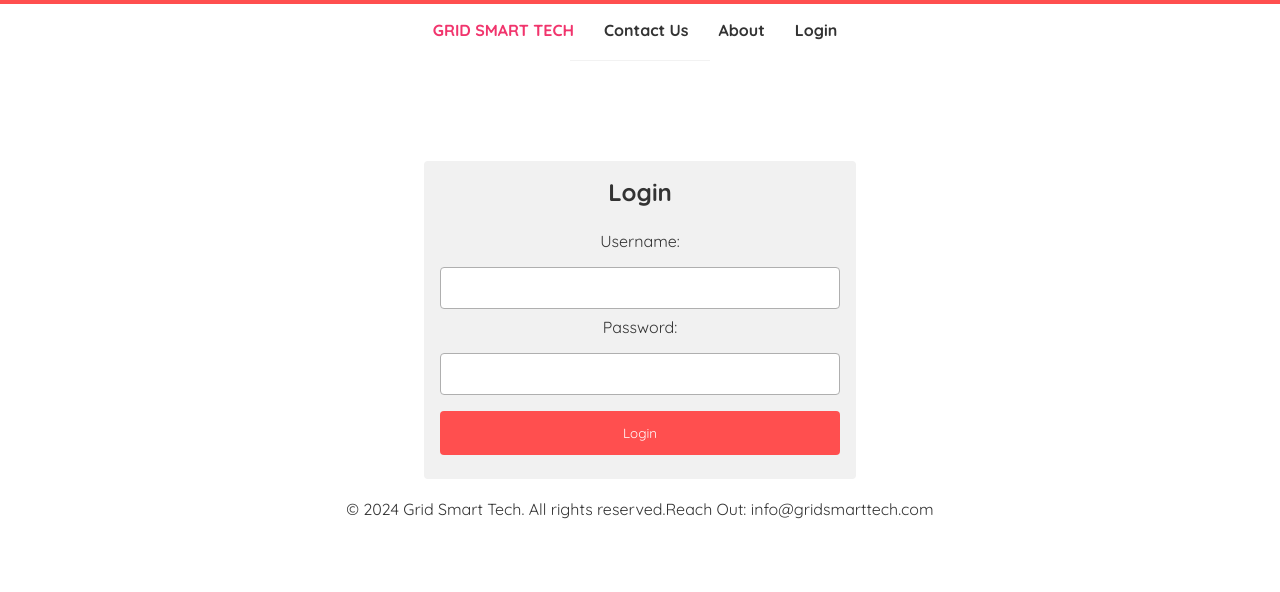
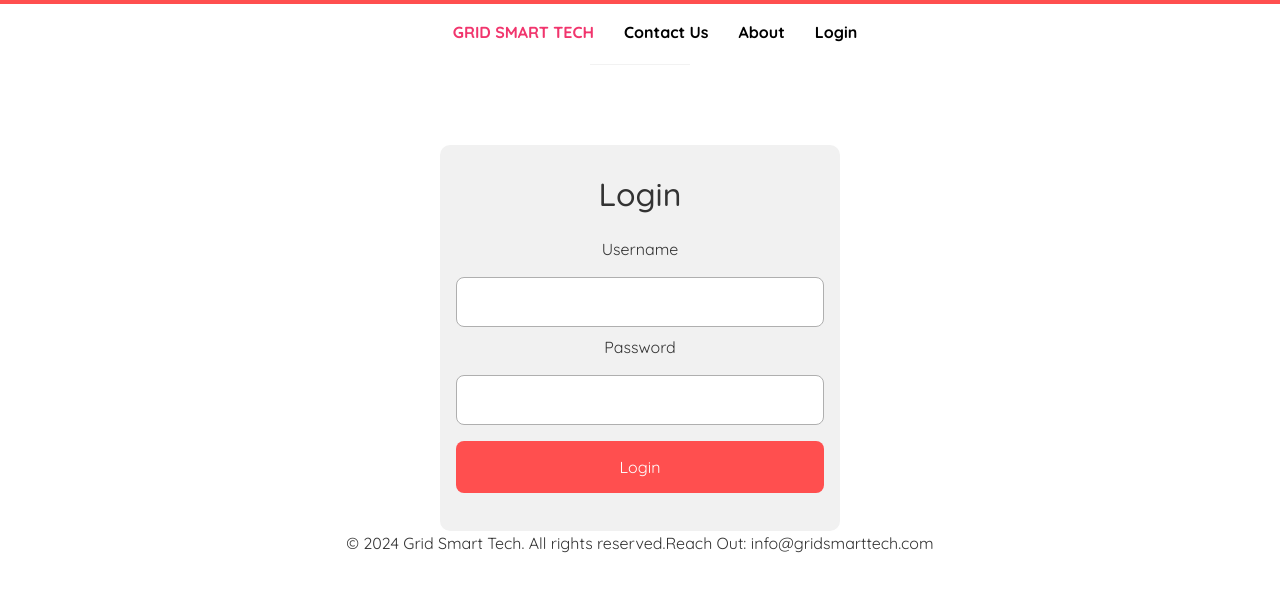
Before and after one commit to Aashish17405/BlockChain_based_Secured_Microgrid, a React (Create React App) app: page /login in a window 1280 px wide. Shown: the top 592 px of the page. Built offline with nearby package versions, Linux system fonts and the light colour scheme.

Commit message:
updated codes

```diff
--- a/public/index.html
+++ b/public/index.html
@@ -24,6 +24,7 @@
       work correctly both with client-side routing and a non-root public URL.
       Learn how to configure a non-root public URL by running `npm run build`.
     -->
+    <link href="https://cdn.jsdelivr.net/npm/bootstrap@5.3.2/dist/css/bootstrap.min.css" rel="stylesheet" integrity="sha384-T3c6CoIi6uLrA9TneNEoa7RxnatzjcDSCmG1MXxSR1GAsXEV/Dwwykc2MPK8M2HN" crossorigin="anonymous">
     <title>Grid Smart Tech</title>
   </head>
   <body>
@@ -39,5 +40,6 @@
       To begin the development, run `npm start` or `yarn start`.
       To create a production bundle, use `npm run build` or `yarn build`.
     -->
+    <script src="https://cdn.jsdelivr.net/npm/bootstrap@5.3.2/dist/js/bootstrap.bundle.min.js" integrity="sha384-C6RzsynM9kWDrMNeT87bh95OGNyZPhcTNXj1NW7RuBCsyN/o0jlpcV8Qyq46cDfL" crossorigin="anonymous"></script>
   </body>
 </html>
--- a/src/App.css
+++ b/src/App.css
@@ -1,3 +1,4 @@
+@import url('https://fonts.googleapis.com/css2?family=Quicksand:wght@300;400;500;600;700&display=swap');
 .App {
   text-align: center;
 }
--- a/src/App.js
+++ b/src/App.js
@@ -10,7 +10,6 @@ import About from './About';
 import Footer from './Footer';
 import Middleman from './Middleman';
 import Consumer from './Consumer';
-import OTP from './OTP';
 import PrivateRoutes from './PrivateRoute';
 import { AuthProvider } from './Authcontext';
 import { Flip, ToastContainer } from 'react-toastify';
@@ -31,12 +30,10 @@ return (
       <Router>
         <ProgressBar/>
         <Navbar isLoggedIn={isLoggedIn} setIsLoggedIn={setIsLoggedIn} />
-        <div className='content'>
           <Routes>
             <Route path='/' element={<Home/>} />
             <Route path='/ContactUs' element={<ContactUs />} />
             <Route path='/About' element={<About />} />
-            <Route path='/otp' element={<OTP/>}/>
             <Route element={<Login setIsLoggedIn={setIsLoggedIn} />} path="/login" exact />
             <Route element={<PrivateRoutes />}>
               <Route element={checkRole('toplevel') ? <Organization /> : <Navigate to="/login" />} path="/toplevel" exact />
@@ -47,7 +44,6 @@ return (
 
             <Route path='*' element={<Error/>}></Route>
           </Routes>
-        </div>
         <Footer></Footer>
       </Router>
       <ToastContainer
--- a/src/Consumer.js
+++ b/src/Consumer.js
@@ -50,20 +50,24 @@ function Consumer() {
 
   return (
     <div>
-      <h1>Graph for your house Load</h1>
+      <h1>Graph for your house Load</h1><br></br>
       <div>
-        {billAmount !== null && <p>Bill Amount for last hour: ₹{billAmount}</p>}
+        {billAmount !== null && <h5>Bill Amount for last hour: ₹{billAmount}</h5>}
+        </div>
+      <div>
         {graphImage && (<img src={graphImage} alt="Bar Graph" />)}
         </div>
+        <br></br>
       <div>
         <h1>Last 15 days Load Info</h1>
+        <div class="table-responsive">
           <TableContainer component={Paper} style={{ maxHeight: 'none', overflow: 'auto' }}>
-          <Table aria-label="your table">
+            <Table aria-label="your table" class="table table-bordered">
               <TableHead>
                 <TableRow>
                   {tableData.length > 0 &&
                     tableData[0].map((header, index) => (
-                    <TableCell key={`header-${index}`} align="center">
+                      <TableCell class="table-light" key={`header-${index}`} align="center">
                         {header}
                       </TableCell>
                     ))}
@@ -84,6 +88,7 @@ function Consumer() {
           </TableContainer>
         </div>
       </div>
+    </div>
   );
 }
 
--- a/src/ContactUs.js
+++ b/src/ContactUs.js
@@ -52,23 +52,24 @@ const ContactUs = () => {
   };
 
   return (
+    <div className='content'>
     <div className="contact-form">
       <h2>Fill the form</h2>
       <form onSubmit={handleSubmit}>
         <div>
-          <label htmlFor="username" className="contact-form label">Username:</label>
+          <label htmlFor="username" className="contact-form label">Username</label>
           <input type="text" id="username" name="username" autoComplete='off' className="contact-form input" onChange={handleInputChange} />
         </div>
         <div>
-          <label htmlFor="position" className="contact-form label">Position:</label>
+          <label htmlFor="position" className="contact-form label">Position</label>
           <input type="text" id="position" name="position" autoComplete='off' className="contact-form input" onChange={handleInputChange} />
         </div>
         <div>
-          <label htmlFor="aadhar" className="contact-form label">Aadhar ID:</label>
+          <label htmlFor="aadhar" className="contact-form label">Aadhar ID</label>
           <input type="text" id="aadhar" name="aadhar" autoComplete='off' className={`contact-form input ${aadharError ? 'error' : ''}`} maxLength={12} onChange={handleInputChange}/>
         </div>
         <div className="feed">
-          <label htmlFor="feedback" className="contact-form label">Feedback:</label>
+          <label htmlFor="feedback" className="contact-form label">Feedback</label>
           <textarea id="feedback" name="feedback" autoComplete='off' className="contact-form textarea" onChange={handleInputChange}></textarea>
         </div>
         <button type="submit" className="contact-form button">Submit</button>
@@ -79,6 +80,7 @@ const ContactUs = () => {
         </div>
       )}
     </div>
+    </div>
   );
 };
 
--- a/src/Home.js
+++ b/src/Home.js
@@ -4,6 +4,7 @@ const Home = () => {
 
     const videoUrl = 'https://www.youtube.com/embed/ATqA6rFWuiQ';
     return (
+        <div className='content'>
         <div className="home">
             <h1 style={{margin:"30px", paddingLeft:"41px"}}>Welcome to the Microgrid </h1>
             <div>
@@ -24,7 +25,7 @@ const Home = () => {
                         "We owe it to ourselves and to the next generation to conserve the environment so that we can bequeath our children a sustainable world that benefits all." - A. P. J. Abdul Kalam
                     </p>
                     <p className='quote'>
-                        "Don't be reckless with electricity; use it wisely, conserve it for a brighter future." - Chetan Bhagat
+                        "Don't be reckless with electricity; use it wisely, conserve it for a brighter future." <br></br>- Chetan Bhagat
                     </p>
                 </div>
             </div>
@@ -102,6 +103,7 @@ const Home = () => {
                 </div>
             </div>
         </div>
+        </div>
     );
 }
 export default Home;
--- a/src/Login.js
+++ b/src/Login.js
@@ -174,7 +174,7 @@ const Login = ({ setIsLoggedIn }) => {
         otp,
       });
       if (response.status === 200) {
-        toast.success('OTP verification successful! Redirecting...', { autoClose: 2000 });
+        toast.success('OTP verification successful! Redirecting...', { autoClose: 1000 });
         setIsLoggedIn(true);
         setFailedAttempts(0);
         localStorage.setItem('access_token', accessToken);
@@ -197,25 +197,26 @@ const Login = ({ setIsLoggedIn }) => {
   };
 
   return (
+
     <div className="login-box">
       <h2 className="log">Login</h2>
       <form onSubmit={handleLogin}>
         <div>
           <label htmlFor="username" className="form-label">
-            Username:
+            Username
           </label>
           <input type="text" id="username" name="username" className="form-input" autoComplete="off" value={username} onChange={(e) => setUsername(e.target.value)}/>
         </div>
         <div>
           <label htmlFor="password" className="form-label">
-            Password:
+            Password
           </label>
           <input type="password" id="password" name="password" className="form-input" autoComplete="off" value={password} onChange={(e) => setPassword(e.target.value)}/>
         </div>
         {otpSent && (
           <div>
             <label htmlFor="otp" className="form-label">
-              Enter OTP:
+              Enter OTP
             </label>
             <input type="text" id="otp" name="otp" className="form-input" autoComplete="off" value={otp} onChange={(e) => setOtp(e.target.value)}/>
           </div>
--- a/src/index.css
+++ b/src/index.css
@@ -31,6 +31,7 @@
   padding-left: 30px;
   text-decoration: none;
   font-weight: bold;
+  color: black;
  }
  .navbar .abc{
   padding-left: 30px;
@@ -70,20 +71,20 @@
 
 .contact-form label {
   display: block;
-  margin-bottom: 4px;
+  /* margin-bottom: 4px; */
 }
 
 .contact-form input,
 .contact-form textarea {
   width: 70%;
-  padding: 10px;
-  margin-bottom: 2px; /* decreased space below each input field and textarea */
+  padding: 8px;
+  /* margin-bottom: 2px; decreased space below each input field and textarea */
   border: none;
   background-color: white; /* white input fields */
 }
 
 .contact-form textarea{
-  padding-bottom: 100px;
+  padding-bottom: 50px;
 }
 
 .contact-form button {
--- a/src/styles.css
+++ b/src/styles.css
@@ -1,4 +1,4 @@
-
+@import url('https://fonts.googleapis.com/css2?family=Quicksand:wght@300;400;500;600;700&display=swap');
 .video-container {
   margin-top: 80px;
   width: 110%;
@@ -38,13 +38,12 @@
   .box-1 {
     display: flex;
     justify-content: center;
-
     margin-left: -100px;
-
     width: 800px;
     height: 160px;
     border: 3px solid #333;
     padding: 10px;
+    padding-bottom: 200px;
     background: #FF4F4F;
     border-radius: 20px;
     color: white;
@@ -125,7 +124,7 @@
     height:fit-content;
     width: 100%;
     left: 0vw;
-       z-index: -1;
+    /* z-index: -1;    */
   }
 
   #line {
@@ -225,9 +224,11 @@
     padding: 16px;
     background-color: #f1f1f1;
     margin: 0 auto;
-    margin-top: 100px;
-    border-radius: 4px;
+    margin-top: 80px;
+    border-radius: 10px;
     box-shadow: 0px 0px 10px 0px #ffffff26;
+    padding-top: 30px;
+    padding-bottom: 30px;
    }
 
    .login-box h2 {
@@ -245,7 +246,7 @@
     padding: 12px 20px;
     margin: 8px 0;
     box-sizing: border-box;
-    border-radius: 4px;
+    border-radius: 8px;
     border: 1px solid #afafaf;
    }
 
@@ -260,7 +261,7 @@
     padding: 14px 20px;
     margin: 8px 0;
     border: none;
-    border-radius: 4px;
+    border-radius: 8px;
     cursor: pointer;
    }
 
@@ -356,7 +357,7 @@
  }
   /* css of middleman */
   .buttonboxo{
-    margin-top: 140px;
+    margin-top: 50px;
     display: flex;
     flex-direction: column;
     align-items: center;
@@ -440,6 +441,6 @@
 
  /* Spinner Container */
  .spinner-container{
-  padding-top:10px;
+  padding-top:15px;
   padding-left: 10px;
  }
```
Also changed, not shown: 1 other file (tests, documents, lock files or other folders). Lines whose indentation alone changed are shown as unchanged.
